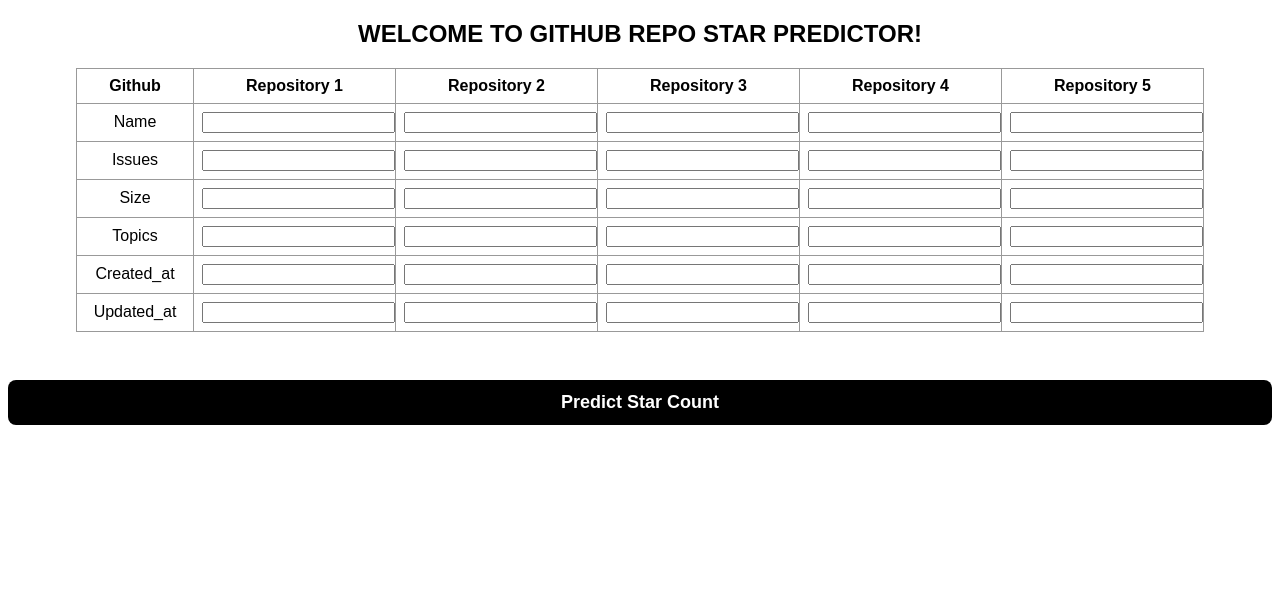
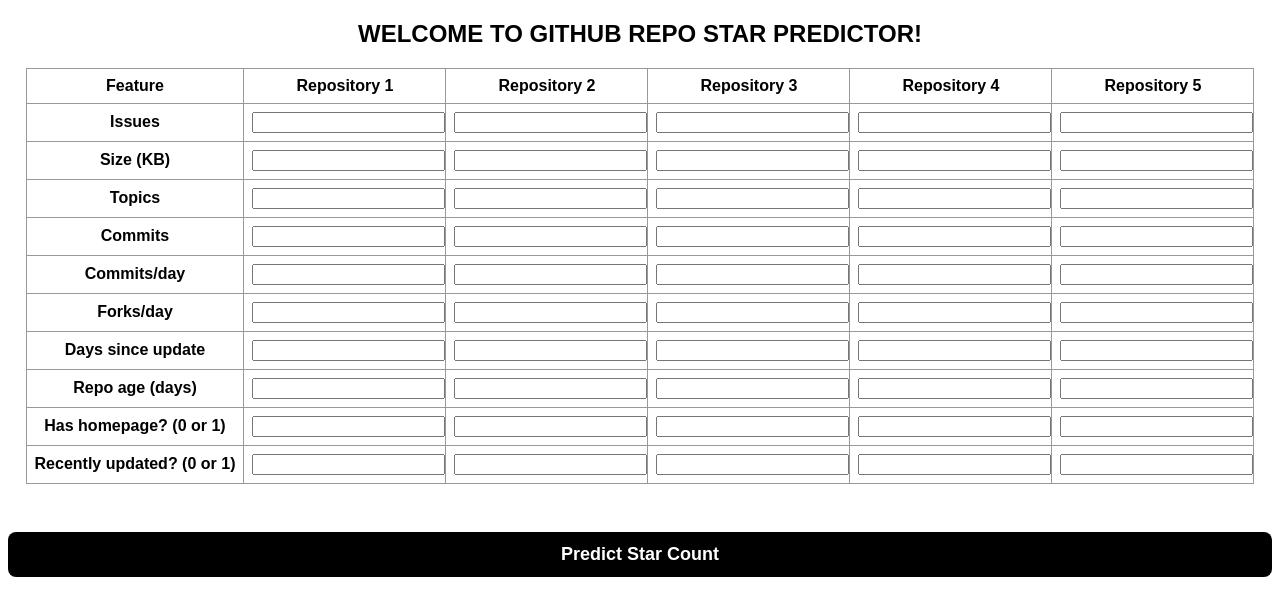
Before and after one commit to AppleShay/DEII-Stargazers, a Flask app: page / in a window 1280 px wide. Shown: the top 616 px of the page. Run offline with Flask 3, Linux system fonts and the light colour scheme; parts of the project's set-up code (start-up, migrations or seed data) failed here and were passed over.

Commit message:
major bug fixes to the app, now it works

```diff
--- a/app/github/app.py
+++ b/app/github/app.py
@@ -19,13 +19,25 @@ def predict():
 
         for i in range(1, 6):
             name = request.form.get(f'name{i}', f'Repo {i}')
-            issues = float(request.form.get(f'issues{i}', 0))
-            size = float(request.form.get(f'size{i}', 0))
-            topics = float(request.form.get(f'topics{i}', 0))
-            created_at = float(request.form.get(f'created_at{i}', 0))
-            updated_at = float(request.form.get(f'updated_at{i}', 0))
+            def parse_float(value):
+                try:
+                    return float(value)
+                except:
+                    return 0.0
 
-            features.append([issues, size, topics, created_at, updated_at])
+            row = [
+            parse_float(request.form.get(f"issues{i}")),
+            parse_float(request.form.get(f"size_kb{i}")),
+            parse_float(request.form.get(f"topics{i}")),
+            parse_float(request.form.get(f"commits{i}")),
+            parse_float(request.form.get(f"commits_per_day{i}")),
+            parse_float(request.form.get(f"forks_per_day{i}")),
+            parse_float(request.form.get(f"days_since_update{i}")),
+            parse_float(request.form.get(f"age_days{i}")),
+            parse_float(request.form.get(f"has_homepage{i}")),
+            parse_float(request.form.get(f"recently_updated{i}")),
+            ]
+            features.append(row)
             repos.append({"name": name})
 
         X = np.array(features)
--- a/app/github/templates/index.html
+++ b/app/github/templates/index.html
@@ -48,25 +48,38 @@
 </head>
 <body>
     <h2>Welcome to GitHub Repo Star Predictor!</h2>
-    <form>
+    <form method="POST" action="/predict">
         <table>
             <tr>
-                <th>Github</th>
-                <th>Repository 1</th>
-                <th>Repository 2</th>
-                <th>Repository 3</th>
-                <th>Repository 4</th>
-                <th>Repository 5</th>
+                <th>Feature</th>
+                {% for i in range(1, 6) %}
+                    <th>Repository {{ i }}</th>
+                {% endfor %}
             </tr>
-            {% for field in ['Name', 'Issues', 'Size', 'Topics', 'Created_at', 'Updated_at'] %}
+
+            {% set fields = [
+                ('issues', 'Issues'),
+                ('size_kb', 'Size (KB)'),
+                ('topics', 'Topics'),
+                ('commits', 'Commits'),
+                ('commits_per_day', 'Commits/day'),
+                ('forks_per_day', 'Forks/day'),
+                ('days_since_update', 'Days since update'),
+                ('age_days', 'Repo age (days)'),
+                ('has_homepage', 'Has homepage? (0 or 1)'),
+                ('recently_updated', 'Recently updated? (0 or 1)')
+            ] %}
+
+            {% for field, label in fields %}
             <tr>
-                <td>{{ field }}</td>
-                {% for i in range(1, 6) %}
-                <td><input name="{{ field.lower() }}{{ i }}"></td>
+                <td><strong>{{ label }}</strong></td>
+                {% for i in range(5) %}
+                    <td><input type="number" name="{{ field }}{{ i }}" step="any"></td>
                 {% endfor %}
             </tr>
             {% endfor %}
-        </table><br>
+        </table>
+        <br>
 
         <input type="submit" value="Predict Star Count" class="predict-button">
     </form>
```
Also changed, not shown: 2 other files.
